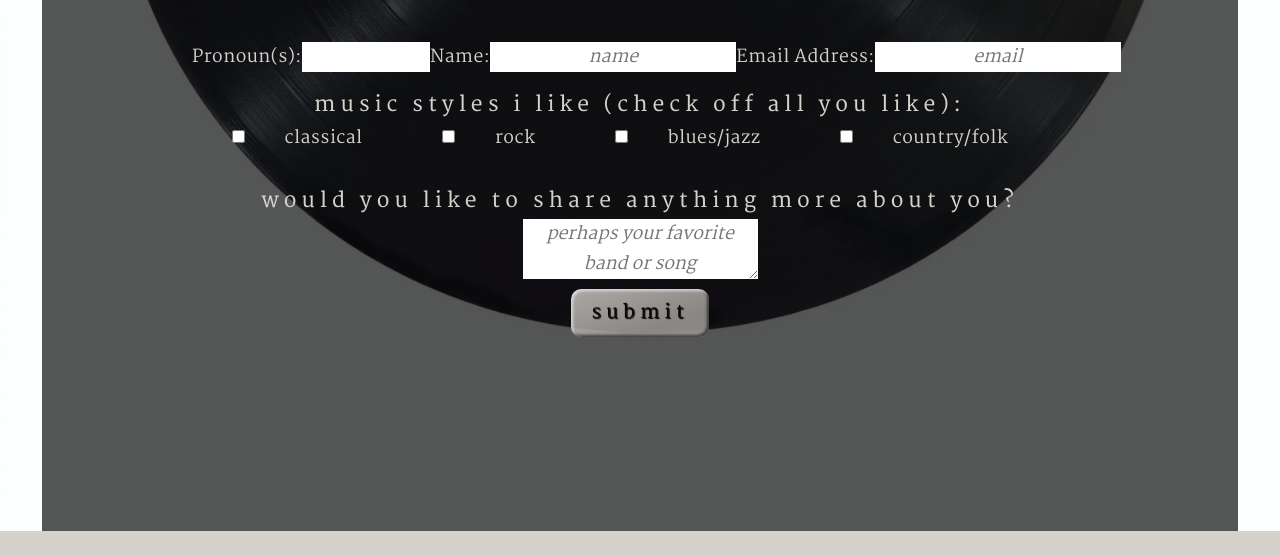
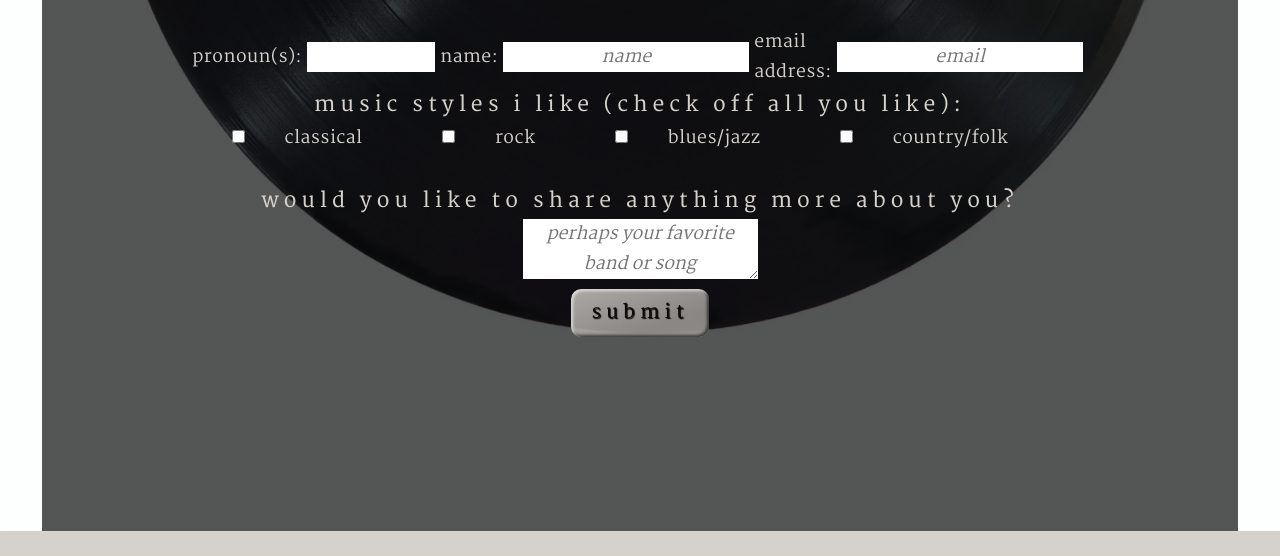
Before and after one commit to AliceOhio/reimagine.classical, a plain HTML site: page letstalk.html in a window 1280 px wide. Shown: the part 158-714 px from the top of the page. Drawn offline with Linux system fonts and the light colour scheme.

Commit message:
Fix margins on letstalk inputs

```diff
--- a/assets/css/style.css
+++ b/assets/css/style.css
@@ -264,15 +264,22 @@ textarea {
 
 #pronoun {
     width: 10dvw;
+    margin-left: 5px;
+    margin-right: 5px;
+}
+
+#name, #email {
+    margin-left: 5px;
+    margin-right: 5px;
 }
 
 .contactinfo {
     display: flex;
     flex-wrap: nowrap;
-    align-content: normal;
+    /* align-content: normal; */
     align-items: center;
     justify-content: space-between;
-    width: max-content;
+    /* width: max-content; */
 }
 
 .musicstyles {
--- a/letstalk.html
+++ b/letstalk.html
@@ -30,7 +30,7 @@
                 <h1>Tell me a bit about you:</h1>
                 <br>
                 <div class="contactinfo">
-                    <label for="pronoun">Pronoun(s):</label>
+                    <label for="pronoun">pronoun(s):</label>
                     <input type="text" name="pronouns" id="pronoun" list="pronoun(s)" aria-label="pronoun(s)">
                     <datalist id="pronoun(s)">
                         <option value="he">he</option>
@@ -40,10 +40,10 @@
                         <option value="noanswer">prefer not to say</option>
                     </datalist>
                     <br>
-                    <label for="name">Name:</label>
+                    <label for="name">name:</label>
                     <input type="text" name="name" id="name" placeholder="name" required aria-label="name">
                     <br>
-                    <label for="email">Email Address:</label>
+                    <label for="email">email address:</label>
                     <input type="email" name="email" id="email" placeholder="email" required aria-label="email">
                     <br><br>
                 </div>
```
